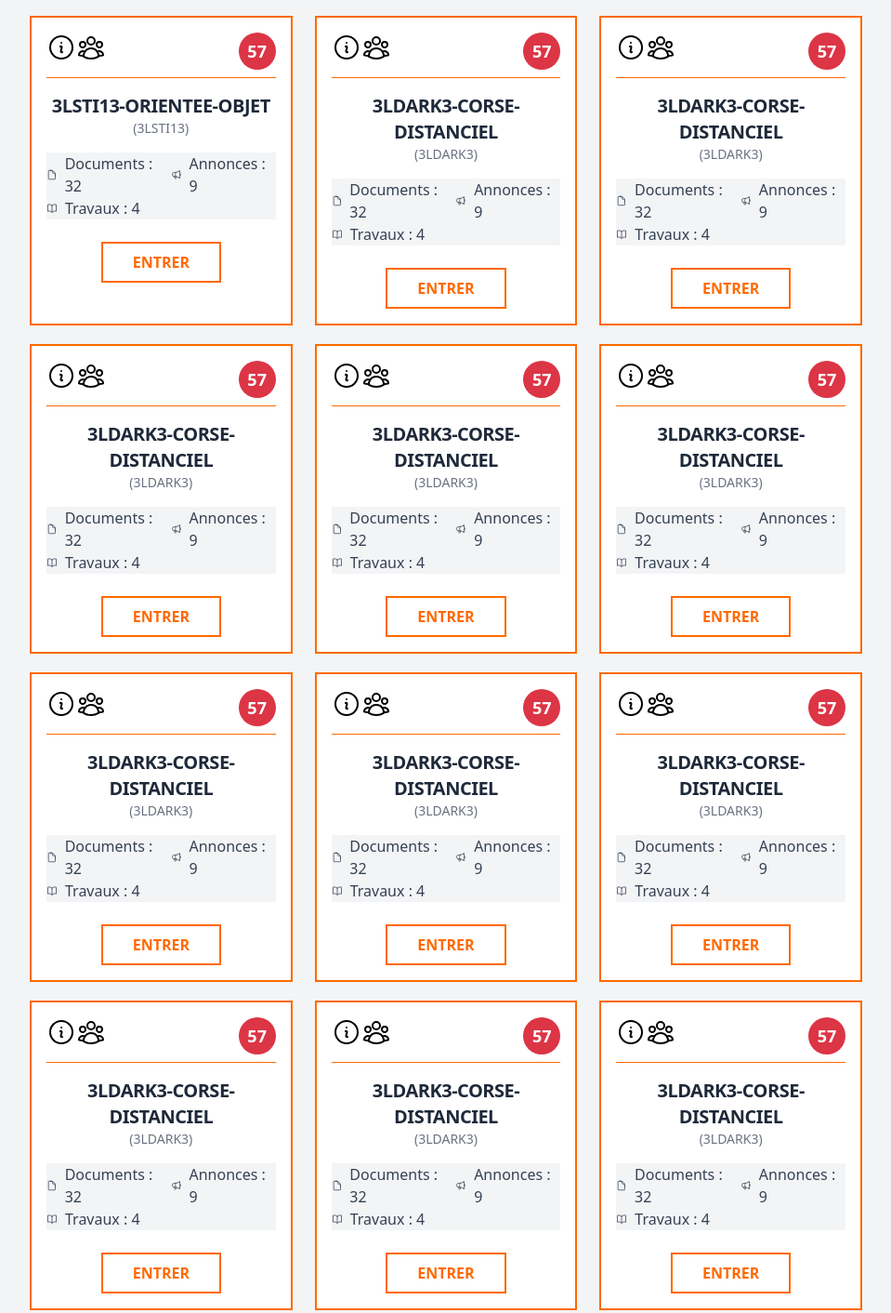
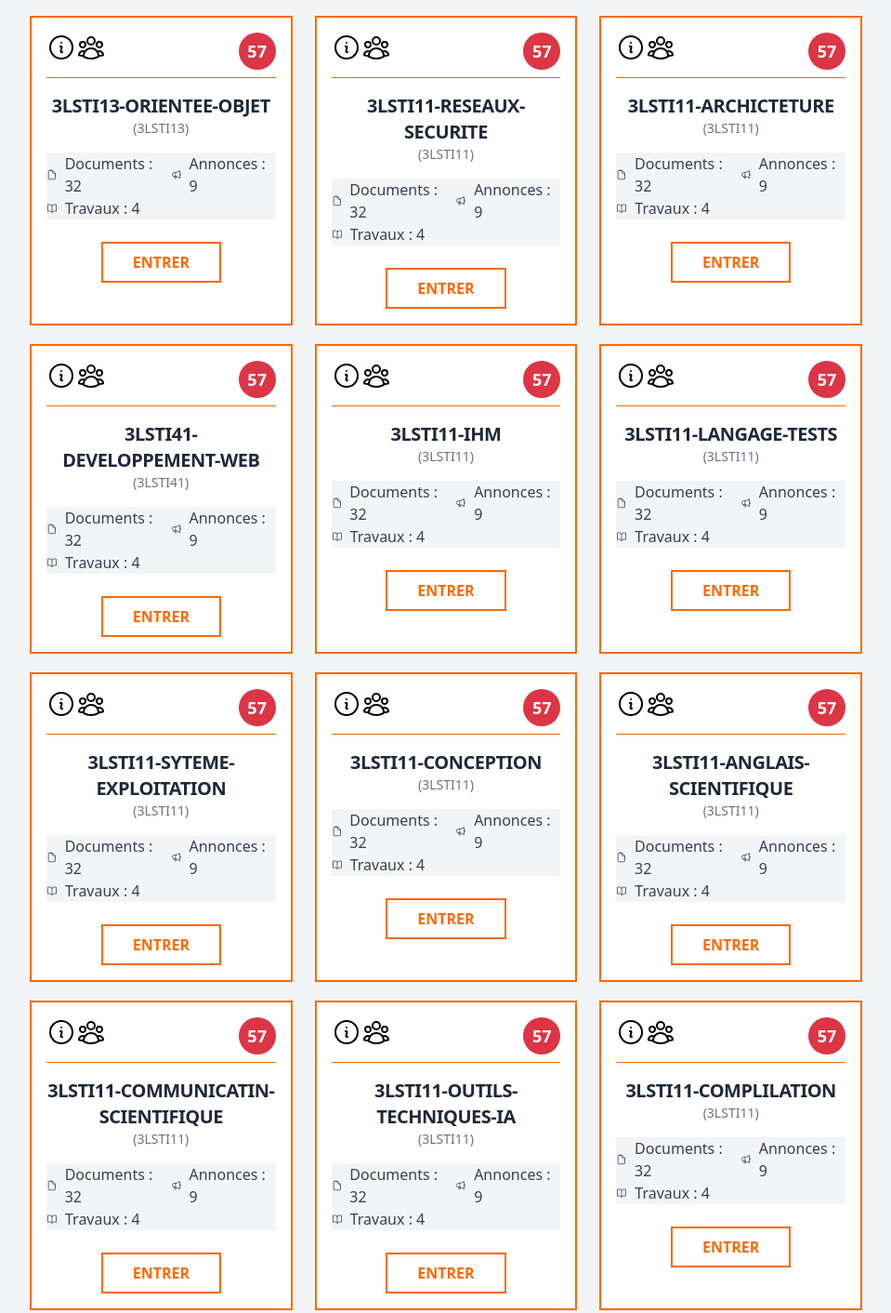
Before and after one commit to elvisnduwimana28-hash/TP_DEV_WEB, a plain HTML site: page cours.html in a window 1280 px wide. Shown: the part 1036-2448 px from the top of the page at 93% size, without its empty margins (160-1119 px from the left). Drawn offline with nearby package versions, Linux system fonts and the light colour scheme.

Commit message:
Modification

```diff
--- a/cours.html
+++ b/cours.html
@@ -336,8 +336,8 @@
                 </div>
                 <hr class="border-orange-500 mb-4">
                 <div class="text-center my-4">
-                    <h2 class="text-xl font-bold text-gray-800 tracking-tight">3LDARK3-CORSE-DISTANCIEL</h2>
-                    <h6 class="text-sm text-gray-500">(3LDARK3)</h6>
+                    <h2 class="text-xl font-bold text-gray-800 tracking-tight">3LSTI11-RESEAUX-SECURITE</h2>
+                    <h6 class="text-sm text-gray-500">(3LSTI11)</h6>
                 </div>
                 <div class="bg-gray-100 flex justify-between">
 
@@ -394,8 +394,8 @@
                 </div>
                 <hr class="border-orange-500 mb-4">
                 <div class="text-center my-4">
-                    <h2 class="text-xl font-bold text-gray-800 tracking-tight">3LDARK3-CORSE-DISTANCIEL</h2>
-                    <h6 class="text-sm text-gray-500">(3LDARK3)</h6>
+                    <h2 class="text-xl font-bold text-gray-800 tracking-tight">3LSTI11-ARCHICTETURE</h2>
+                    <h6 class="text-sm text-gray-500">(3LSTI11)</h6>
                 </div>
                 <div class="bg-gray-100 flex justify-between">
 
@@ -455,8 +455,8 @@
                 </div>
                 <hr class="border-orange-500 mb-4">
                 <div class="text-center my-4">
-                    <h2 class="text-xl font-bold text-gray-800 tracking-tight">3LDARK3-CORSE-DISTANCIEL</h2>
-                    <h6 class="text-sm text-gray-500">(3LDARK3)</h6>
+                    <h2 class="text-xl font-bold text-gray-800 tracking-tight">3LSTI41-DEVELOPPEMENT-WEB</h2>
+                    <h6 class="text-sm text-gray-500">(3LSTI41)</h6>
                 </div>
                 <div class="bg-gray-100 flex justify-between">
 
@@ -489,9 +489,13 @@
                     </div>
                 </div>
                 <div class="flex justify-center mt-6">
-                    <button class="border-2 border-orange-500 text-orange-500 font-semibold py-2 px-8 hover:bg-orange-500 hover:text-white transition-colors">
+                    <a href="dev_web.html">
+                        <button class="border-2 border-orange-500 text-orange-500 font-semibold py-2 px-8 hover:bg-orange-500 hover:text-white transition-colors">
                         ENTRER
-                    </button>
+                        </button>
+
+                    </a>
+
                 </div>
             </div>
             <div class="max-w-xs w-full bg-white p-4 border-2 border-orange-500">
@@ -512,8 +516,8 @@
                 </div>
                 <hr class="border-orange-500 mb-4">
                 <div class="text-center my-4">
-                    <h2 class="text-xl font-bold text-gray-800 tracking-tight">3LDARK3-CORSE-DISTANCIEL</h2>
-                    <h6 class="text-sm text-gray-500">(3LDARK3)</h6>
+                    <h2 class="text-xl font-bold text-gray-800 tracking-tight">3LSTI11-IHM</h2>
+                    <h6 class="text-sm text-gray-500">(3LSTI11)</h6>
                 </div>
                 <div class="bg-gray-100 flex justify-between">
 
@@ -570,8 +574,8 @@
                 </div>
                 <hr class="border-orange-500 mb-4">
                 <div class="text-center my-4">
-                    <h2 class="text-xl font-bold text-gray-800 tracking-tight">3LDARK3-CORSE-DISTANCIEL</h2>
-                    <h6 class="text-sm text-gray-500">(3LDARK3)</h6>
+                    <h2 class="text-xl font-bold text-gray-800 tracking-tight">3LSTI11-LANGAGE-TESTS</h2>
+                    <h6 class="text-sm text-gray-500">(3LSTI11)</h6>
                 </div>
                 <div class="bg-gray-100 flex justify-between">
 
@@ -631,8 +635,8 @@
                 </div>
                 <hr class="border-orange-500 mb-4">
                 <div class="text-center my-4">
-                    <h2 class="text-xl font-bold text-gray-800 tracking-tight">3LDARK3-CORSE-DISTANCIEL</h2>
-                    <h6 class="text-sm text-gray-500">(3LDARK3)</h6>
+                    <h2 class="text-xl font-bold text-gray-800 tracking-tight">3LSTI11-SYTEME-EXPLOITATION</h2>
+                    <h6 class="text-sm text-gray-500">(3LSTI11)</h6>
                 </div>
                 <div class="bg-gray-100 flex justify-between">
 
@@ -688,8 +692,8 @@
                 </div>
                 <hr class="border-orange-500 mb-4">
                 <div class="text-center my-4">
-                    <h2 class="text-xl font-bold text-gray-800 tracking-tight">3LDARK3-CORSE-DISTANCIEL</h2>
-                    <h6 class="text-sm text-gray-500">(3LDARK3)</h6>
+                    <h2 class="text-xl font-bold text-gray-800 tracking-tight">3LSTI11-CONCEPTION</h2>
+                    <h6 class="text-sm text-gray-500">(3LSTI11)</h6>
                 </div>
                 <div class="bg-gray-100 flex justify-between">
 
@@ -746,8 +750,8 @@
                 </div>
                 <hr class="border-orange-500 mb-4">
                 <div class="text-center my-4">
-                    <h2 class="text-xl font-bold text-gray-800 tracking-tight">3LDARK3-CORSE-DISTANCIEL</h2>
-                    <h6 class="text-sm text-gray-500">(3LDARK3)</h6>
+                    <h2 class="text-xl font-bold text-gray-800 tracking-tight">3LSTI11-ANGLAIS-SCIENTIFIQUE</h2>
+                    <h6 class="text-sm text-gray-500">(3LSTI11)</h6>
                 </div>
                 <div class="bg-gray-100 flex justify-between">
 
@@ -807,8 +811,8 @@
                 </div>
                 <hr class="border-orange-500 mb-4">
                 <div class="text-center my-4">
-                    <h2 class="text-xl font-bold text-gray-800 tracking-tight">3LDARK3-CORSE-DISTANCIEL</h2>
-                    <h6 class="text-sm text-gray-500">(3LDARK3)</h6>
+                    <h2 class="text-xl font-bold text-gray-800 tracking-tight">3LSTI11-COMMUNICATIN-SCIENTIFIQUE</h2>
+                    <h6 class="text-sm text-gray-500">(3LSTI11)</h6>
                 </div>
                 <div class="bg-gray-100 flex justify-between">
 
@@ -864,8 +868,8 @@
                 </div>
                 <hr class="border-orange-500 mb-4">
                 <div class="text-center my-4">
-                    <h2 class="text-xl font-bold text-gray-800 tracking-tight">3LDARK3-CORSE-DISTANCIEL</h2>
-                    <h6 class="text-sm text-gray-500">(3LDARK3)</h6>
+                    <h2 class="text-xl font-bold text-gray-800 tracking-tight">3LSTI11-OUTILS-TECHNIQUES-IA</h2>
+                    <h6 class="text-sm text-gray-500">(3LSTI11)</h6>
                 </div>
                 <div class="bg-gray-100 flex justify-between">
 
@@ -922,8 +926,8 @@
                 </div>
                 <hr class="border-orange-500 mb-4">
                 <div class="text-center my-4">
-                    <h2 class="text-xl font-bold text-gray-800 tracking-tight">3LDARK3-CORSE-DISTANCIEL</h2>
-                    <h6 class="text-sm text-gray-500">(3LDARK3)</h6>
+                    <h2 class="text-xl font-bold text-gray-800 tracking-tight">3LSTI11-COMPLILATION</h2>
+                    <h6 class="text-sm text-gray-500">(3LSTI11)</h6>
                 </div>
                 <div class="bg-gray-100 flex justify-between">
 
@@ -971,6 +975,7 @@
 
 
 
+
     <script src="heure.js"></script>
 
 
```
Also changed, not shown: dev_web.html (added, +104 -0 lines), index.html (+9 -5 lines).
